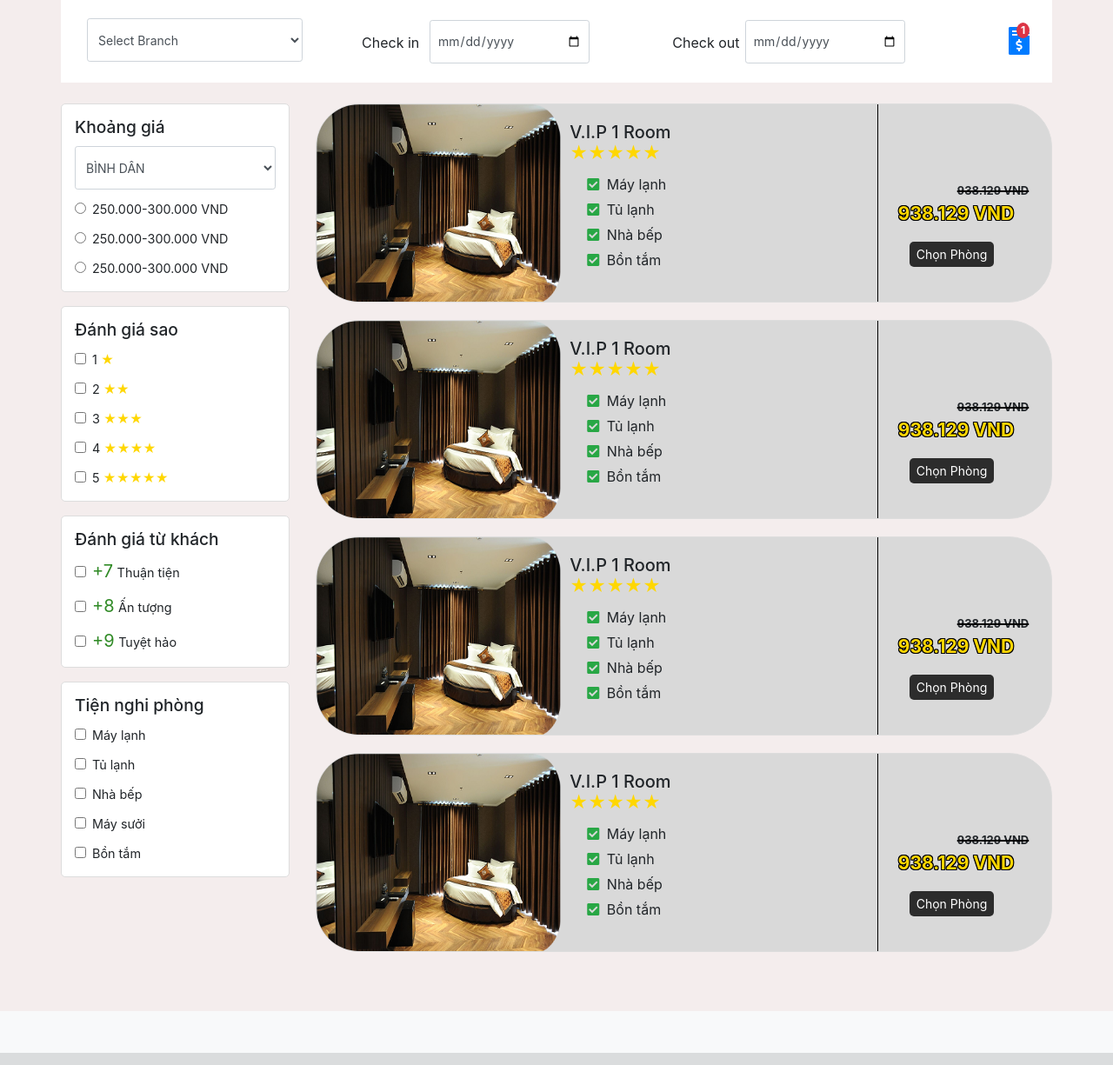
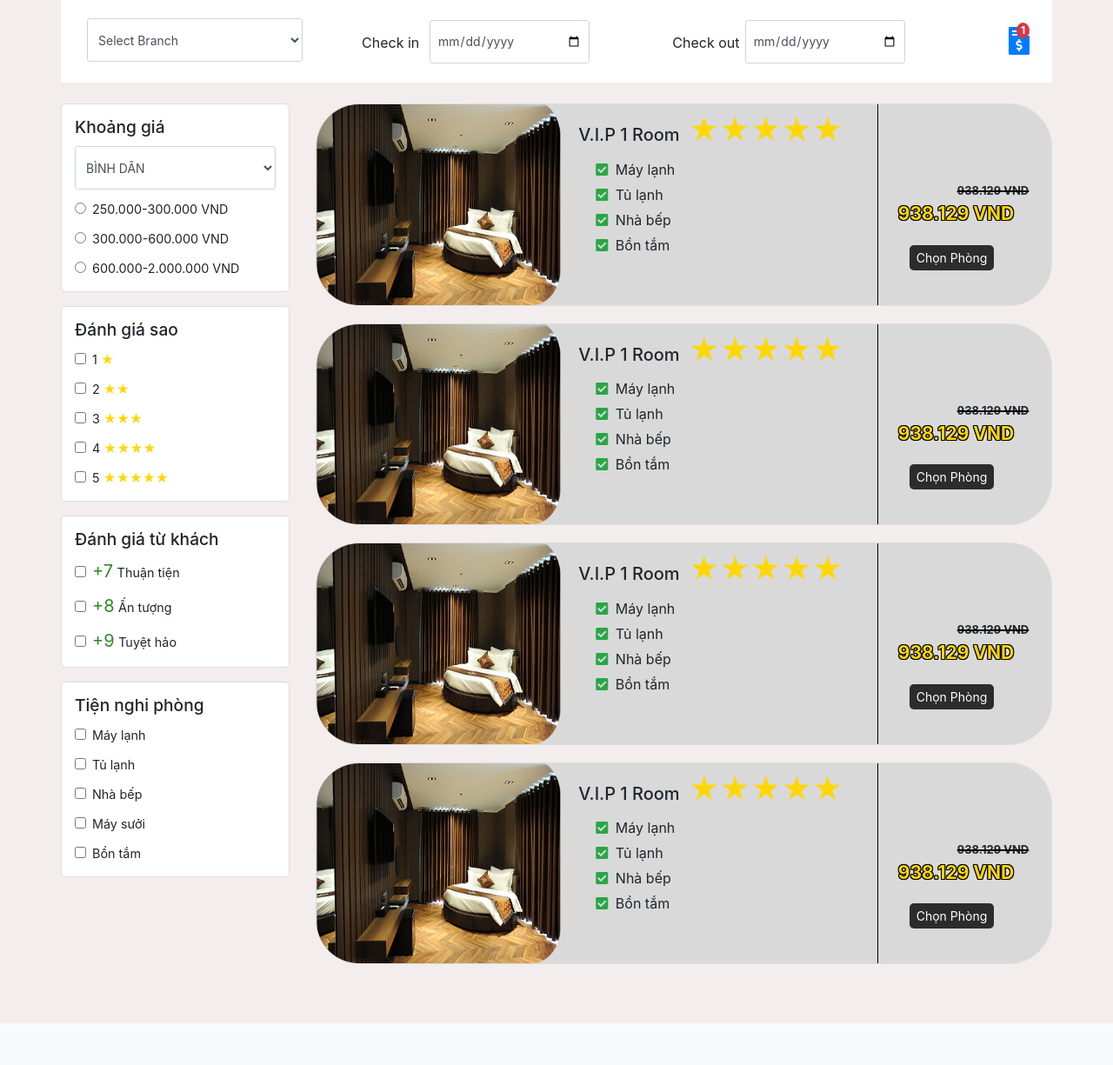
Before and after one commit to methaihuy1505/HotelHub, a PHP site: page /html/site/pages/dat-phong.html in a window 1280 px wide. Shown: the part 16-1241 px from the top of the page at 87% size. Run offline with PHP 8.4, Linux system fonts and the light colour scheme; some web fonts are replaced.

Commit message:
complete detail

```diff
--- a/Project/html/site/css/style_felsl.css
+++ b/Project/html/site/css/style_felsl.css
@@ -151,8 +151,13 @@ body{
     border: 0px;
     border-radius: 5px;
     margin-left: -20px;
+    transition: 0.3s;
+
 }
-
+.btn.btn-warning.btn-sm:hover{
+    background-color: goldenrod;
+    transition: 0.3s;
+}
 .col-md-4{
     margin-top: -18px;
     height: 210px;
@@ -160,6 +165,10 @@ body{
 .card-img{
     height: 110%;
     width: 100%;
+}
+.card-title .star {
+    font-size: 1.7em;
+    margin-left: 5px;
 }
 @media (min-width: 344px) {
     .container.mt-4{
@@ -243,6 +252,7 @@ body{
     }
     .row > .col-md-3.text-right{
         width: 50px;
+        margin-top: 0PX;
         margin-right: 10px;
     }
 
@@ -282,10 +292,10 @@ body{
 }
 @media (min-width: 768px) {
     .check-in{
-    margin-right: 17.5px;
-    margin-left: 17.5px;
-    display: flex;
-    align-items: center
+        margin-right: 17.5px;
+        margin-left: 17.5px;
+        display: flex;
+        align-items: center
     }
     .check-out{
         margin-right: 17.5px;
@@ -302,21 +312,20 @@ body{
         display: flex;
         flex-direction: column;
         padding: 20px 10px;
-
-
+        width: 120px;
         border-left: 1px solid black;
     }
     .card-text{
         margin-top: 90px;
         padding-left: -10px;
-        font-size: 18px;
+        font-size: 14px;
         color: gold;
 
     }
     .card-text1{
         position: absolute;
         margin-top: 70px;
-        margin-left: 75px;
+        margin-left: 55px;
         padding: 0px;
         font-size: 10px;
         text-decoration:1.5px line-through black;
@@ -326,11 +335,11 @@ body{
         color: #FFFFFF;
         border: 0px;
         border-radius: 5px;
-        margin-left: -20px;
+        margin-left: 0px;
     }
     .col-md-4{
-    margin-top: -18px;
-    height: 210px;
+    margin-top: -25px;
+    height: 215px;
     }
     .card-img{
     height: 110%;
@@ -339,7 +348,12 @@ body{
     .form-check-label{
         font-size: 90%;
     }
-
+    .card-body{
+        padding: 10px 20px;
+        padding-bottom: 0px;
+        padding-right: 0px;
+        width: 200px;
+    }
 }
 @media (min-width: 992px) {
      .check-in,.check-out{
@@ -381,6 +395,7 @@ body{
         background-color: #2C2C2C;
         color: #FFFFFF;
         border: 0px;
+        margin-top: 20px;
         border-radius: 5px;
         margin-left: -20px;
     }
--- a/Project/html/site/pages/dat-phong.html
+++ b/Project/html/site/pages/dat-phong.html
@@ -74,11 +77,11 @@
                     </div>
                     <div class="form-check">
                         <input type="radio" class="form-check-input" name="price" id="price2">
-                        <label class="form-check-label" for="price2">250.000-300.000 VND</label>
+                        <label class="form-check-label" for="price2">300.000-600.000 VND</label>
                     </div>
                     <div class="form-check">
                         <input type="radio" class="form-check-input" name="price" id="price3">
-                        <label class="form-check-label" for="price3">250.000-300.000 VND</label>
+                        <label class="form-check-label" for="price3">600.000-2.000.000 VND</label>
                     </div>
                 </div>
 
```
Also changed, not shown: other parts of Project/html/site/pages/dat-phong.html (+17 -14 lines).
